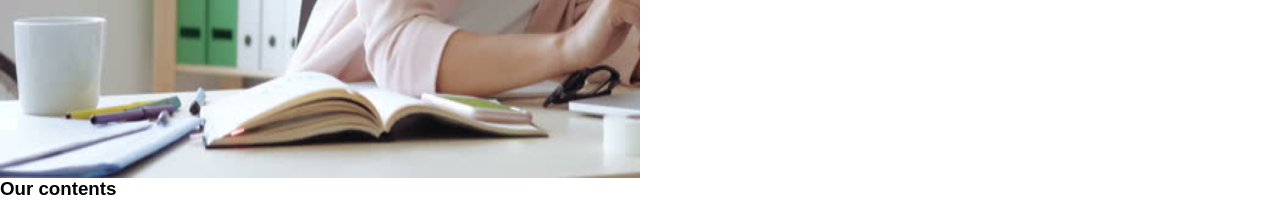
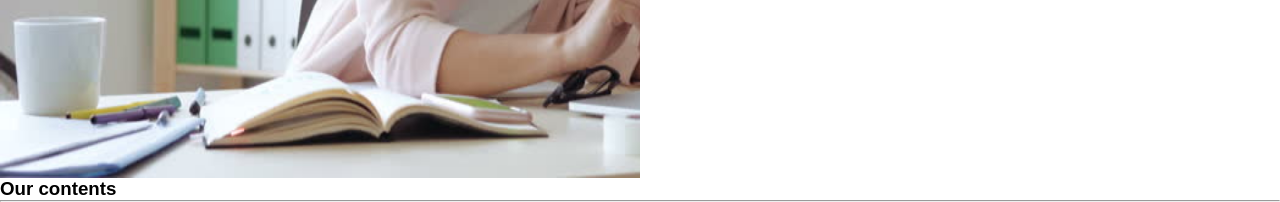
Before and after one commit to Varsh18/CSE360, a PHP site: page / in a window 1280 px wide. Shown: the part 1342-1544 px from the top of the page. Run offline with PHP 8.4, Linux system fonts and the light colour scheme.

Commit message:
add horizontal line

```diff
--- a/index.php
+++ b/index.php
@@ -94,6 +94,9 @@
   <div id="content-heading">
         <h3>Our contents</h3>
   </div>
+  <div class="hr">
+  <hr/>
+  </div>
   </div>
   </body>
 </html>
```
